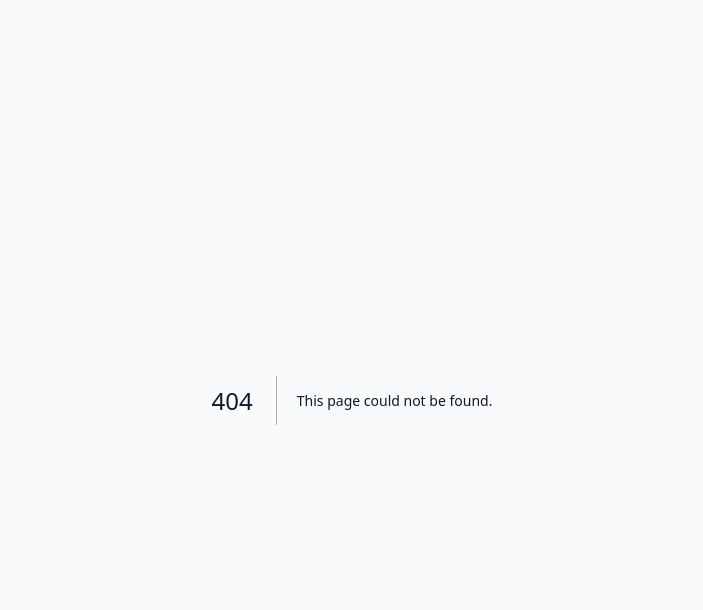
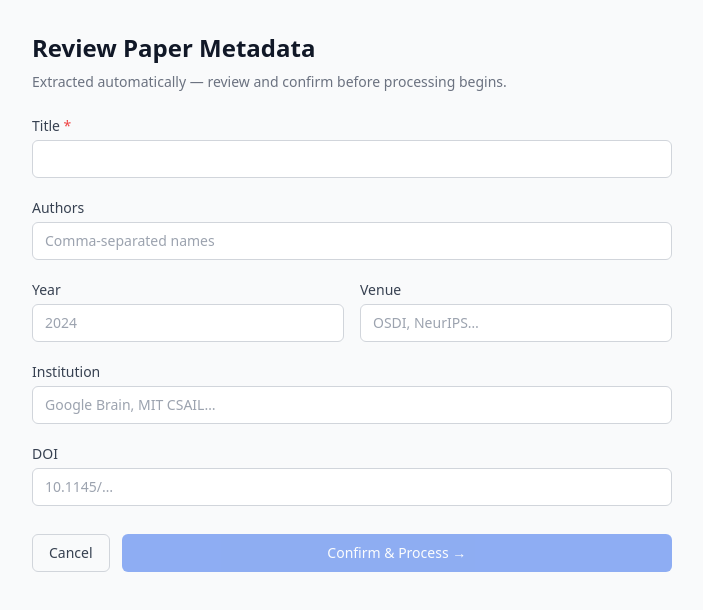
Before and after one commit to aweng126/AcademyGally, a Next.js app in the folder frontend/: page /papers/1/metadata in a window 1280 px wide. Before the commit this address had no page. Shown: the top 610 px of the page, without its empty margins (288-991 px from the left). Built offline with nearby package versions, Linux system fonts and the light colour scheme; no server answers.

Commit message:
feat: add metadata confirmation page with Scholar suggestions

```diff
--- /dev/null
+++ b/frontend/app/papers/[id]/metadata/page.tsx
@@ -0,0 +1,225 @@
+"use client";
+
+import { useEffect, useState, useRef } from "react";
+import { useRouter } from "next/navigation";
+import { getPaperMetadata, confirmPaperMetadata, deletePaper } from "@/lib/api";
+import type { VlmMetadataResult, ScholarSuggestion } from "@/lib/types";
+
+interface Props {
+  params: { id: string };
+}
+
+export default function MetadataPage({ params }: Props) {
+  const router = useRouter();
+  const { id } = params;
+
+  const [status, setStatus] = useState<"extracting" | "ready">("extracting");
+  const [scholar, setScholar] = useState<ScholarSuggestion | null>(null);
+
+  // Form state
+  const [title, setTitle] = useState("");
+  const [authors, setAuthors] = useState("");
+  const [year, setYear] = useState("");
+  const [venue, setVenue] = useState("");
+  const [institution, setInstitution] = useState("");
+  const [doi, setDoi] = useState("");
+
+  const [submitting, setSubmitting] = useState(false);
+  const [submitError, setSubmitError] = useState<string | null>(null);
+
+  const pollRef = useRef<ReturnType<typeof setInterval> | null>(null);
+
+  function applyVlm(v: VlmMetadataResult) {
+    setTitle(v.title ?? "");
+    setAuthors(v.authors?.join(", ") ?? "");
+    setYear(v.year?.toString() ?? "");
+    setVenue(v.venue ?? "");
+    setInstitution(v.institution ?? "");
+  }
+
+  useEffect(() => {
+    let elapsed = 0;
+    pollRef.current = setInterval(async () => {
+      elapsed += 2;
+      try {
+        const data = await getPaperMetadata(id);
+        if (data.status !== "extracting") {
+          clearInterval(pollRef.current!);
+          setStatus("ready");
+          if (data.vlm_result) applyVlm(data.vlm_result);
+          if (data.scholar_suggestion) {
+            setScholar(data.scholar_suggestion);
+            if (data.scholar_suggestion.doi) setDoi(data.scholar_suggestion.doi);
+          }
+        } else if (elapsed >= 30) {
+          clearInterval(pollRef.current!);
+          setStatus("ready");
+        }
+      } catch {
+        clearInterval(pollRef.current!);
+        setStatus("ready");
+      }
+    }, 2000);
+    return () => clearInterval(pollRef.current!);
+  }, [id]);
+
+  async function handleConfirm(e: React.FormEvent) {
+    e.preventDefault();
+    setSubmitting(true);
+    setSubmitError(null);
+    try {
+      await confirmPaperMetadata(id, {
+        title,
+        authors: authors || undefined,
+        year: year ? parseInt(year, 10) : undefined,
+        venue: venue || undefined,
+        institution: institution || undefined,
+        doi: doi || undefined,
+      });
+      router.push(`/papers/${id}/confirm`);
+    } catch {
+      setSubmitError("Failed to save metadata. Please try again.");
+      setSubmitting(false);
+    }
+  }
+
+  async function handleCancel() {
+    try {
+      await deletePaper(id);
+    } finally {
+      router.push("/");
+    }
+  }
+
+  function SuggestButton({ value, current, onAdopt }: { value?: string; current: string; onAdopt: () => void }) {
+    if (!value || value === current) return null;
+    return (
+      <button
+        type="button"
+        onClick={onAdopt}
+        className="mt-1 text-xs text-blue-500 hover:text-blue-700"
+      >
+        💡 Scholar: &ldquo;{value}&rdquo; [adopt]
+      </button>
+    );
+  }
+
+  if (status === "extracting") {
+    return (
+      <div className="flex min-h-screen items-center justify-center">
+        <div className="text-center">
+          <div className="mb-4 h-8 w-8 animate-spin rounded-full border-4 border-blue-500 border-t-transparent mx-auto" />
+          <p className="text-gray-600">Extracting metadata from your PDF…</p>
+          <p className="mt-1 text-sm text-gray-400">This usually takes 5–15 seconds</p>
+        </div>
+      </div>
+    );
+  }
+
+  const scholarAuthorsStr = scholar?.authors?.join(", ");
+
+  return (
+    <div className="mx-auto max-w-2xl px-4 py-8">
+      <h1 className="mb-2 text-2xl font-bold text-gray-900">Review Paper Metadata</h1>
+      <p className="mb-6 text-sm text-gray-500">
+        Extracted automatically — review and confirm before processing begins.
+      </p>
+
+      <form onSubmit={handleConfirm} className="space-y-5">
+        <div>
+          <label className="block text-sm font-medium text-gray-700 mb-1">
+            Title <span className="text-red-500">*</span>
+          </label>
+          <input
+            required
+            value={title}
+            onChange={(e) => setTitle(e.target.value)}
+            className="w-full rounded-md border border-gray-300 px-3 py-2 text-sm focus:outline-none focus:ring-2 focus:ring-blue-500"
+          />
+          <SuggestButton value={scholar?.title} current={title} onAdopt={() => setTitle(scholar!.title!)} />
+        </div>
+
+        <div>
+          <label className="block text-sm font-medium text-gray-700 mb-1">Authors</label>
+          <input
+            value={authors}
+            onChange={(e) => setAuthors(e.target.value)}
+            placeholder="Comma-separated names"
+            className="w-full rounded-md border border-gray-300 px-3 py-2 text-sm focus:outline-none focus:ring-2 focus:ring-blue-500"
+          />
+          <SuggestButton value={scholarAuthorsStr} current={authors} onAdopt={() => setAuthors(scholarAuthorsStr!)} />
+        </div>
+
+        <div className="grid grid-cols-2 gap-4">
+          <div>
+            <label className="block text-sm font-medium text-gray-700 mb-1">Year</label>
+            <input
+              type="number"
+              value={year}
+              onChange={(e) => setYear(e.target.value)}
+              placeholder="2024"
+              className="w-full rounded-md border border-gray-300 px-3 py-2 text-sm focus:outline-none focus:ring-2 focus:ring-blue-500"
+            />
+            <SuggestButton
+              value={scholar?.year?.toString()}
+              current={year}
+              onAdopt={() => setYear(scholar!.year!.toString())}
+            />
+          </div>
+          <div>
+            <label className="block text-sm font-medium text-gray-700 mb-1">Venue</label>
+            <input
+              value={venue}
+              onChange={(e) => setVenue(e.target.value)}
+              placeholder="OSDI, NeurIPS…"
+              className="w-full rounded-md border border-gray-300 px-3 py-2 text-sm focus:outline-none focus:ring-2 focus:ring-blue-500"
+            />
+            <SuggestButton value={scholar?.venue} current={venue} onAdopt={() => setVenue(scholar!.venue!)} />
+          </div>
+        </div>
+
+        <div>
+          <label className="block text-sm font-medium text-gray-700 mb-1">Institution</label>
+          <input
+            value={institution}
+            onChange={(e) => setInstitution(e.target.value)}
+            placeholder="Google Brain, MIT CSAIL…"
+            className="w-full rounded-md border border-gray-300 px-3 py-2 text-sm focus:outline-none focus:ring-2 focus:ring-blue-500"
+          />
+        </div>
+
+        <div>
+          <label className="block text-sm font-medium text-gray-700 mb-1">
+            DOI
+            {scholar?.doi && <span className="ml-2 text-xs text-blue-500">from Semantic Scholar</span>}
+          </label>
+          <input
+            value={doi}
+            onChange={(e) => setDoi(e.target.value)}
+            placeholder="10.1145/…"
+            className="w-full rounded-md border border-gray-300 px-3 py-2 text-sm focus:outline-none focus:ring-2 focus:ring-blue-500"
+          />
+        </div>
+
+        {submitError && <p className="text-sm text-red-600">{submitError}</p>}
+
+        <div className="flex gap-3 pt-2">
+          <button
+            type="button"
+            onClick={handleCancel}
+            className="rounded-md border border-gray-300 px-4 py-2 text-sm font-medium text-gray-700 hover:bg-gray-50"
+          >
+            Cancel
+          </button>
+          <button
+            type="submit"
+            disabled={submitting || !title.trim()}
+            className="flex-1 rounded-md bg-blue-600 px-4 py-2 text-sm font-medium text-white hover:bg-blue-700 disabled:opacity-50"
+          >
+            {submitting ? "Saving…" : "Confirm & Process →"}
+          </button>
+        </div>
+      </form>
+    </div>
+  );
+}
```
